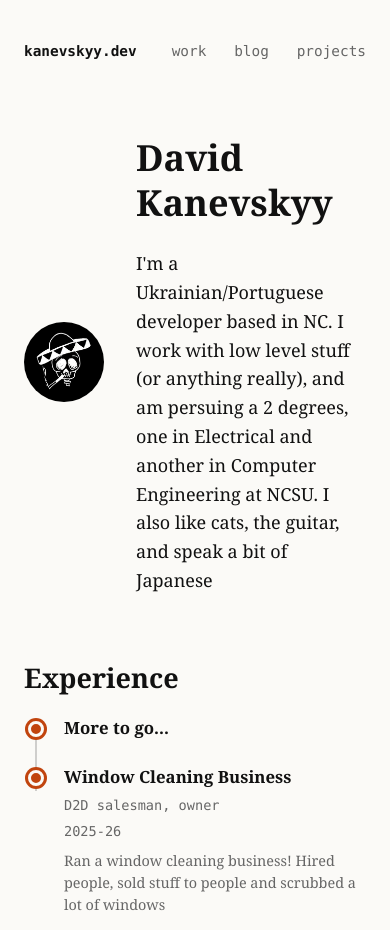
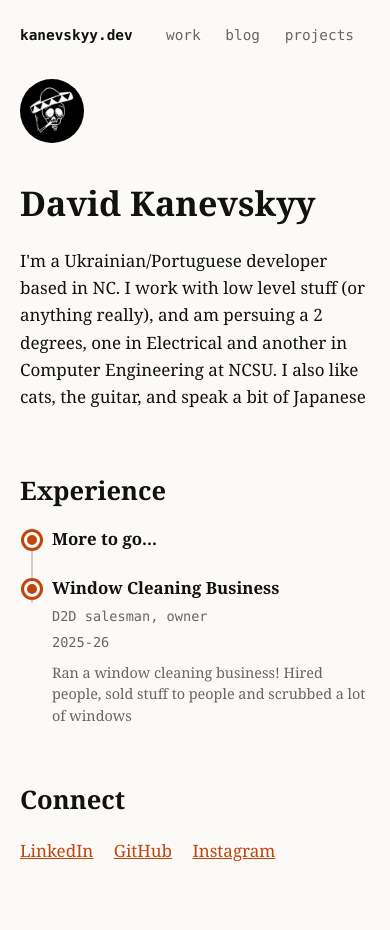
Before and after one commit to korrectional/kanevskyy.dev, a website: page homepage.html in a window 390 px wide. Shown: the top 930 px of the page. Drawn offline with Linux system fonts and the light colour scheme.

Commit message:
Mobile fix, Favicon, npm run watch

```diff
--- a/assets/style.css
+++ b/assets/style.css
@@ -127,3 +127,35 @@ pre {
 }
 
 code { font-family: var(--mono); }
+
+@media (max-width: 600px) {
+  body {
+    padding: 1.5rem 1.25rem 3rem;
+    font-size: 17px;
+  }
+
+  header {
+    flex-wrap: wrap;
+    row-gap: 0.5rem;
+    margin-bottom: 2rem;
+  }
+
+  header nav a { margin-left: 0; margin-right: 1rem; }
+
+  .profile-container {
+    flex-direction: column;
+    align-items: flex-start;
+    gap: 1rem;
+  }
+
+  .profile-picture {
+    width: 64px;
+    height: 64px;
+    min-width: 64px;
+  }
+
+  .timeline { padding-left: 2rem; }
+  .timeline-marker { left: -1.75rem; }
+
+  .social-links li { margin-right: 1rem; }
+}
--- a/homepage.html
+++ b/homepage.html
@@ -5,6 +5,7 @@
 <meta name="viewport" content="width=device-width, initial-scale=1">
 <title>David Kanevskyy — kanevskyy.dev</title>
 <meta name="description" content="Developer and designer. Portfolio and blog.">
+<link rel="icon" type="image/png" href="/assets/favicon.png">
 <link rel="stylesheet" href="/assets/style.css">
 </head>
 <body>
--- a/package.json
+++ b/package.json
@@ -3,7 +3,8 @@
   "private": true,
   "type": "module",
   "scripts": {
-    "build": "node build.js"
+    "build": "node build.js",
+    "watch": "node --watch-path=./posts --watch-path=./projects --watch-path=./templates --watch-path=./assets --watch-path=./homepage.html --watch-path=./privacy.html --watch-path=./profile-pic.png build.js"
   },
   "dependencies": {
     "gray-matter": "^4.0.3",
```
Also changed, not shown: privacy.html (+1 -0 lines), templates/base.html (+1 -0 lines), assets/favicon.png (added), 1 other file.
